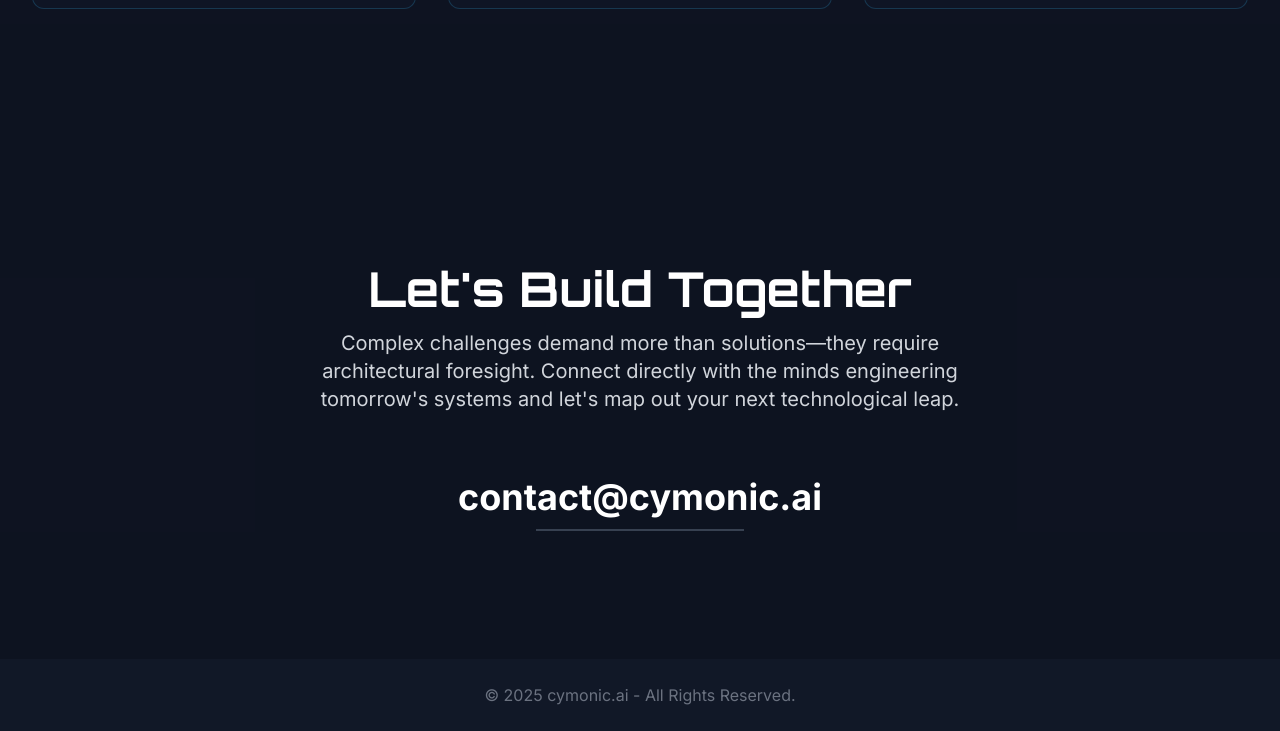
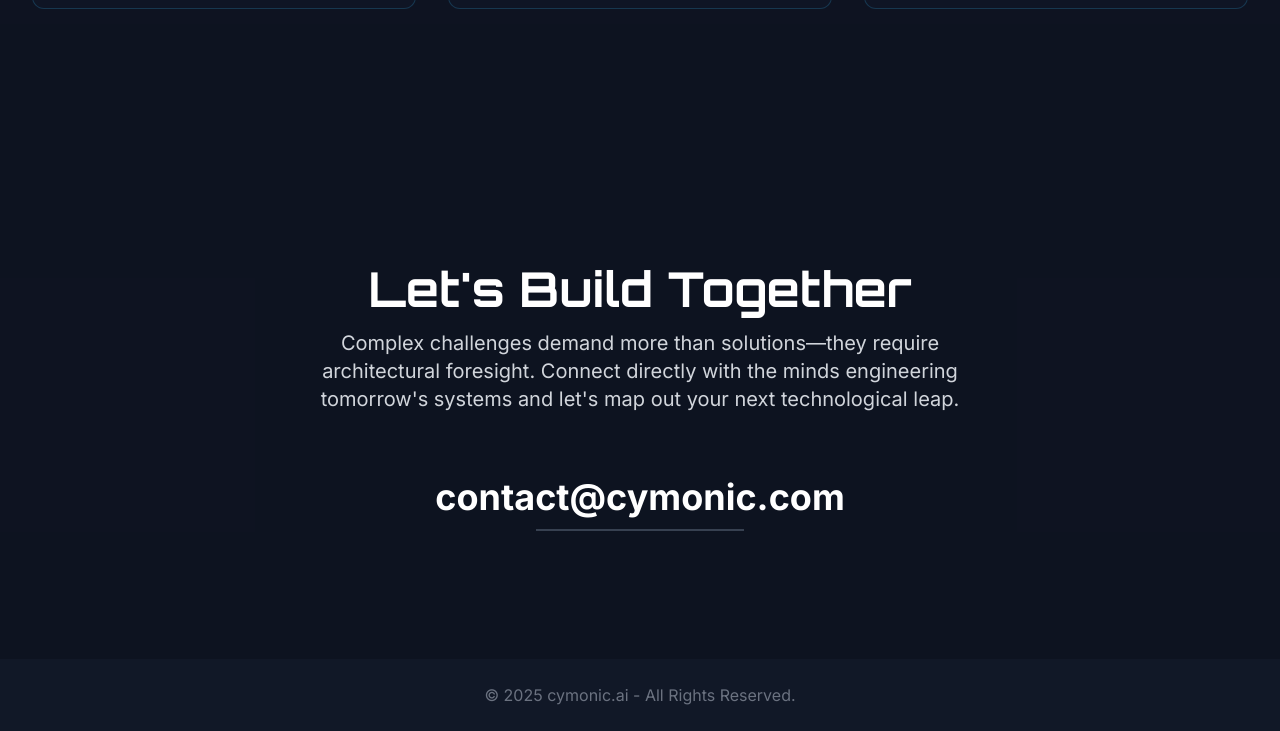
Before and after one commit to cymonic-ai/cymonic.ai, a plain HTML site: page index.html in a window 1280 px wide. Shown: the part 1755-2486 px from the top of the page. Drawn offline with nearby package versions, Linux system fonts and the light colour scheme.

Commit message:
Update index.html

```diff
--- a/index.html
+++ b/index.html
@@ -245,7 +245,7 @@
 
                 <div class="group">
                      <a href="mailto:contact@cymonic.ai" class="inline-block text-3xl md:text-4xl font-bold text-white hover:text-cyan-300 transition-colors duration-300 ease-in-out">
-                        contact@cymonic.ai
+                        contact@cymonic.com
                     </a>
                     <div class="mt-3 h-0.5 w-1/4 mx-auto bg-gray-700 group-hover:bg-cyan-400 group-hover:w-1/2 transition-all duration-500 ease-in-out"></div>
                 </div>
```
